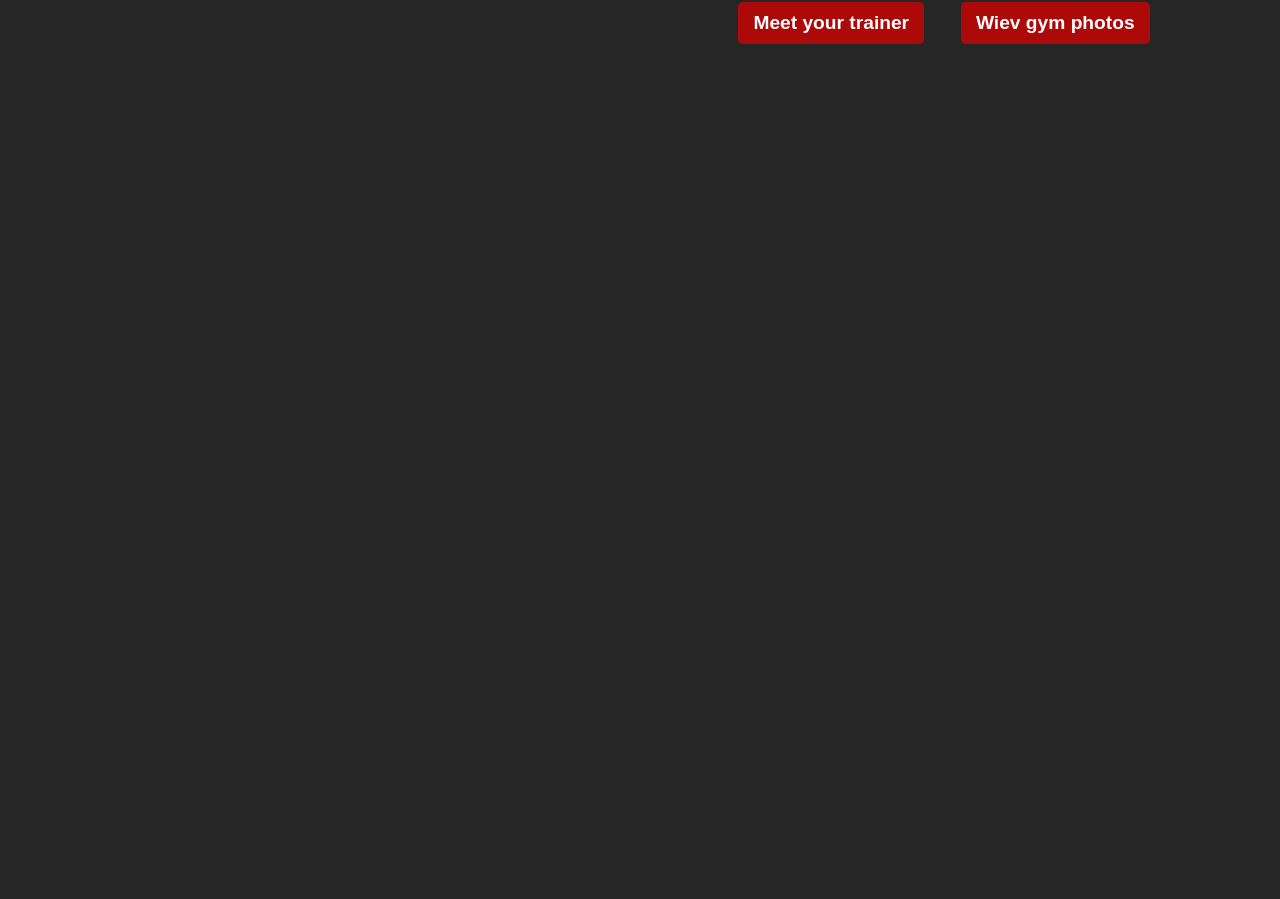
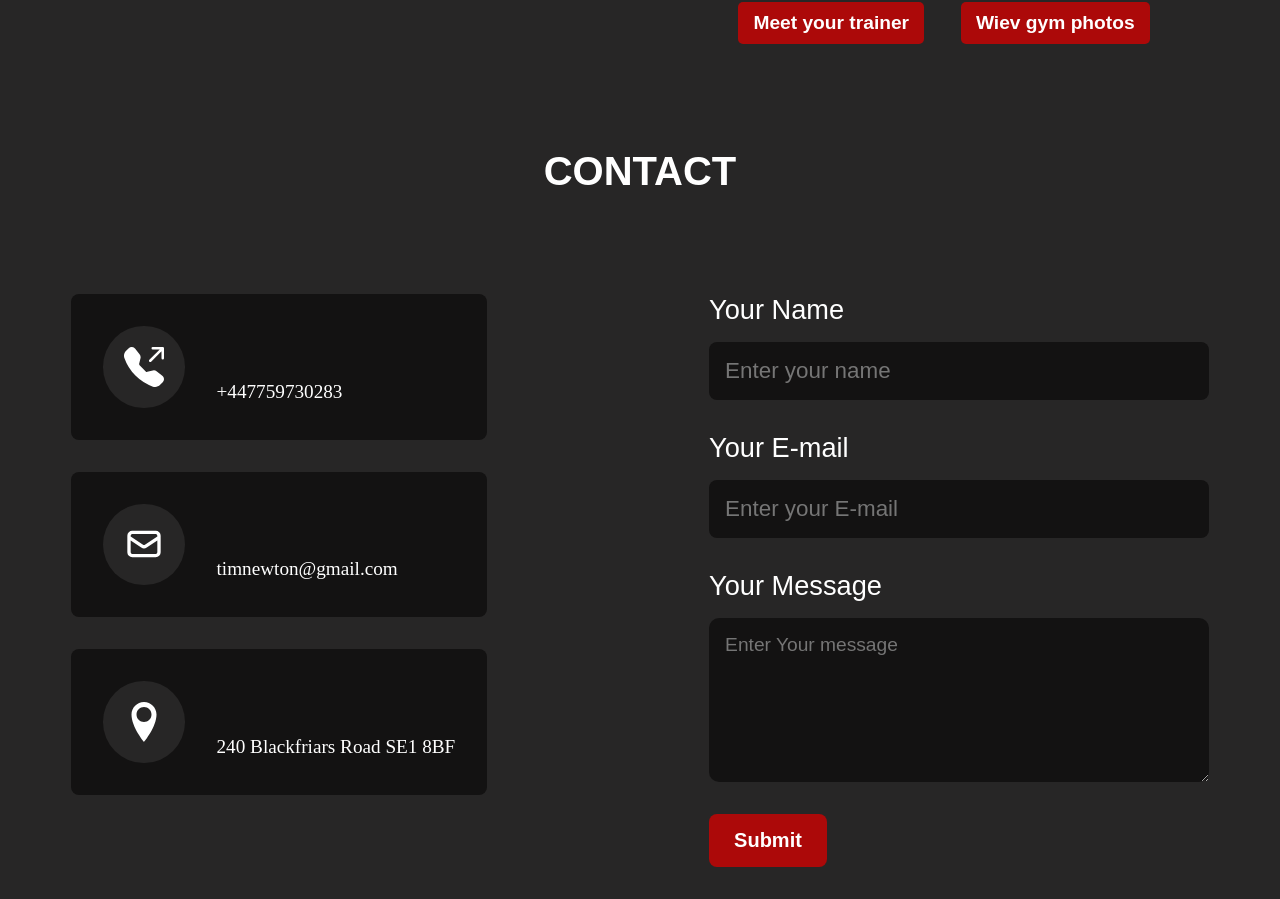
Before and after one commit to Matej404/Gym, a React (Create React App) app: page / in a window 1280 px wide. Shown: the part 2378-3277 px from the top of the page. Before the commit the page ends 2427 px from the top, so only its background shows below. Built offline with nearby package versions, Linux system fonts and the light colour scheme.

Commit message:
contact-section

```diff
--- a/src/web/Main.js
+++ b/src/web/Main.js
@@ -3,6 +3,7 @@ import Navbar from "./navbar/Navbar";
 import Home from "./home/Home";
 import Features from "./features/Features";
 import About from "./about/About";
+import Contact from "./contact/Contact";
 
 export default function Main() {
 
@@ -15,6 +16,8 @@ export default function Main() {
             <Features />
             <div id="about" />
             <About />
+            <div id="contact" />
+            <Contact />
         </div>
     )
 }
--- /dev/null
+++ b/src/web/contact/Contact.js
@@ -0,0 +1,52 @@
+import "./contact.css";
+import { BsFillTelephoneOutboundFill } from "react-icons/bs";
+import { HiOutlineMail } from "react-icons/hi";
+import { ImLocation } from "react-icons/im";
+
+export default function Contact() {
+
+    return(
+        <div className="contact">
+            <h1 className="contact-headline">CONTACT</h1>
+            <div className="contact-container">
+                <div className="contact-information-container">
+                    <div className="contact-information">
+                        <div className="icon">
+                            <BsFillTelephoneOutboundFill />
+                        </div>
+                        <p>+447759730283</p>
+                    </div>
+                    <div className="contact-information">
+                        <div className="icon">
+                            <HiOutlineMail />
+                        </div>
+                        <p>timnewton@gmail.com</p>
+                    </div>
+                    <div className="contact-information">
+                        <div className="icon">
+                            <ImLocation />
+                        </div>
+                        <p>240 Blackfriars Road SE1 8BF</p>
+                    </div>
+                </div>
+                    <div className="contact-form-container">
+                        <form>
+                            <div className="form-grup">
+                                <label for="name">Your Name</label>
+                                <input type="text" id="name" name="name" placeholder="Enter your name" />
+                            </div>
+                            <div className="form-grup">
+                                <label>Your E-mail</label>
+                                <input type="email" id="email" name="email" placeholder="Enter your E-mail" />
+                            </div>
+                            <div className="form-grup">
+                                <label for="message">Your Message</label>
+                                <textarea id="message" name="message" rows="6" cols="30" placeholder="Enter Your message" />
+                            </div>
+                            <button type="submit" className="btn-submit">Submit</button>
+                        </form>
+                    </div>
+                </div>
+        </div>
+    )
+}
--- /dev/null
+++ b/src/web/contact/contact.css
@@ -0,0 +1,131 @@
+.contact {
+  margin-top: 100px;
+  width: 100%;
+  display: -webkit-box;
+  display: -ms-flexbox;
+  display: flex;
+  -webkit-box-orient: vertical;
+  -webkit-box-direction: normal;
+      -ms-flex-direction: column;
+          flex-direction: column;
+  -webkit-box-align: center;
+      -ms-flex-align: center;
+          align-items: center;
+}
+
+.contact h1 {
+  font-size: 40px;
+}
+
+.contact-container {
+  width: 100%;
+  display: -webkit-box;
+  display: -ms-flexbox;
+  display: flex;
+  -ms-flex-pack: distribute;
+      justify-content: space-around;
+  gap: 5rem;
+  margin-top: 100px;
+}
+
+.contact-informations-container {
+  width: 100%;
+  max-width: 500px;
+}
+
+.contact-information {
+  background-color: #131212;
+  padding: 2rem;
+  display: -webkit-box;
+  display: -ms-flexbox;
+  display: flex;
+  -webkit-box-align: center;
+      -ms-flex-align: center;
+          align-items: center;
+  gap: 2rem;
+  margin-bottom: 2rem;
+  border-radius: 8px;
+}
+
+.contact-information p {
+  font-size: 1.2rem;
+}
+
+.icon {
+  color: white;
+  font-size: 40px;
+  background-color: #272626;
+  padding: 1.3rem;
+  display: -webkit-box;
+  display: -ms-flexbox;
+  display: flex;
+  -webkit-box-pack: center;
+      -ms-flex-pack: center;
+          justify-content: center;
+  -webkit-box-align: center;
+      -ms-flex-align: center;
+          align-items: center;
+  border-radius: 50%;
+}
+
+.contact-form-container {
+  width: 100%;
+  max-width: 500px;
+}
+
+.form-grup {
+  width: 100%;
+  margin-bottom: 2rem;
+  display: -webkit-box;
+  display: -ms-flexbox;
+  display: flex;
+  -webkit-box-orient: vertical;
+  -webkit-box-direction: normal;
+      -ms-flex-direction: column;
+          flex-direction: column;
+}
+
+.form-grup label {
+  font-size: 1.7rem;
+  margin-bottom: 1rem;
+}
+
+.form-grup input {
+  background-color: #131212;
+  color: white;
+  font-size: 1.4rem;
+  padding: 1rem;
+  outline: none;
+  border: none;
+  border-radius: 8px;
+}
+
+.form-grup textarea {
+  background-color: #131212;
+  color: white;
+  font-size: 1.2rem;
+  padding: 1rem;
+  outline: none;
+  border: none;
+  border-radius: 10px;
+}
+
+.btn-submit {
+  color: white;
+  background-color: #ac0909;
+  border: none;
+  font-size: 20px;
+  font-weight: bolder;
+  padding: 15px 25px;
+  border-radius: 8px;
+  margin-bottom: 2rem;
+  cursor: pointer;
+  -webkit-transition: all 0.1s ease-in;
+  transition: all 0.1s ease-in;
+}
+
+.btn-submit:hover {
+  background-color: white;
+  color: #ac0909;
+}
+/*# sourceMappingURL=contact.css.map */
--- /dev/null
+++ b/src/web/contact/contact.scss
@@ -0,0 +1,98 @@
+.contact {
+    margin-top: 100px;
+    width: 100%;
+    display: flex;
+    flex-direction: column;
+    align-items: center;
+    h1 {
+        font-size: 40px;
+    }
+}
+
+.contact-container {
+    width: 100%;
+    display: flex;
+    justify-content: space-around;
+    gap: 5rem;
+    margin-top: 100px;
+}
+
+.contact-informations-container {
+    width: 100%;
+    max-width: 500px;
+}
+
+.contact-information {
+    background-color: rgb(19, 18, 18);
+    padding: 2rem;
+    display: flex;
+    align-items: center;
+    gap: 2rem;
+    margin-bottom: 2rem;
+    border-radius: 8px;
+    p {
+        font-size: 1.2rem;
+    }
+}
+
+.icon {
+    color: white;
+    font-size: 40px;
+    background-color: rgb(39, 38, 38);
+    padding: 1.3rem;
+    display: flex;
+    justify-content: center;
+    align-items: center;
+    border-radius: 50%;
+}
+
+.contact-form-container {
+    width: 100%;
+    max-width: 500px;
+}
+
+.form-grup {
+    width: 100%;
+    margin-bottom: 2rem;
+    display: flex;
+    flex-direction: column;
+    label {
+        font-size: 1.7rem;
+        margin-bottom: 1rem;
+    }
+    input {
+        background-color: rgb(19, 18, 18);
+        color: white;
+        font-size: 1.4rem;
+        padding: 1rem;
+        outline: none;
+        border: none;
+        border-radius: 8px;
+    }
+    textarea {
+        background-color: rgb(19, 18, 18);
+        color: white;
+        font-size: 1.2rem;
+        padding: 1rem;
+        outline: none;
+        border: none;
+        border-radius: 10px;
+    }
+}
+
+.btn-submit {
+    color: white;
+    background-color: rgb(172, 9, 9);
+    border: none;
+    font-size: 20px;
+    font-weight: bolder;
+    padding: 15px 25px;
+    border-radius: 8px;
+    margin-bottom: 2rem;
+    cursor: pointer;
+    transition: all 0.1s ease-in;
+    &:hover {
+        background-color: white;
+        color: rgb(172, 9, 9);
+    }
+}
--- a/src/web/navbar/Navbar.js
+++ b/src/web/navbar/Navbar.js
@@ -26,7 +26,7 @@ export default function Navbar() {
     }, [])
 
     return(
-        <div className={toggleMenu ? "navbar-toggle" : "navbar"}>
+        <div className="navbar">
             <div className="navbar-container">
                 <div className="logo">
                     <img src={logo} />
```
Also changed, not shown: 1 other file (tests, documents, lock files or other folders).
